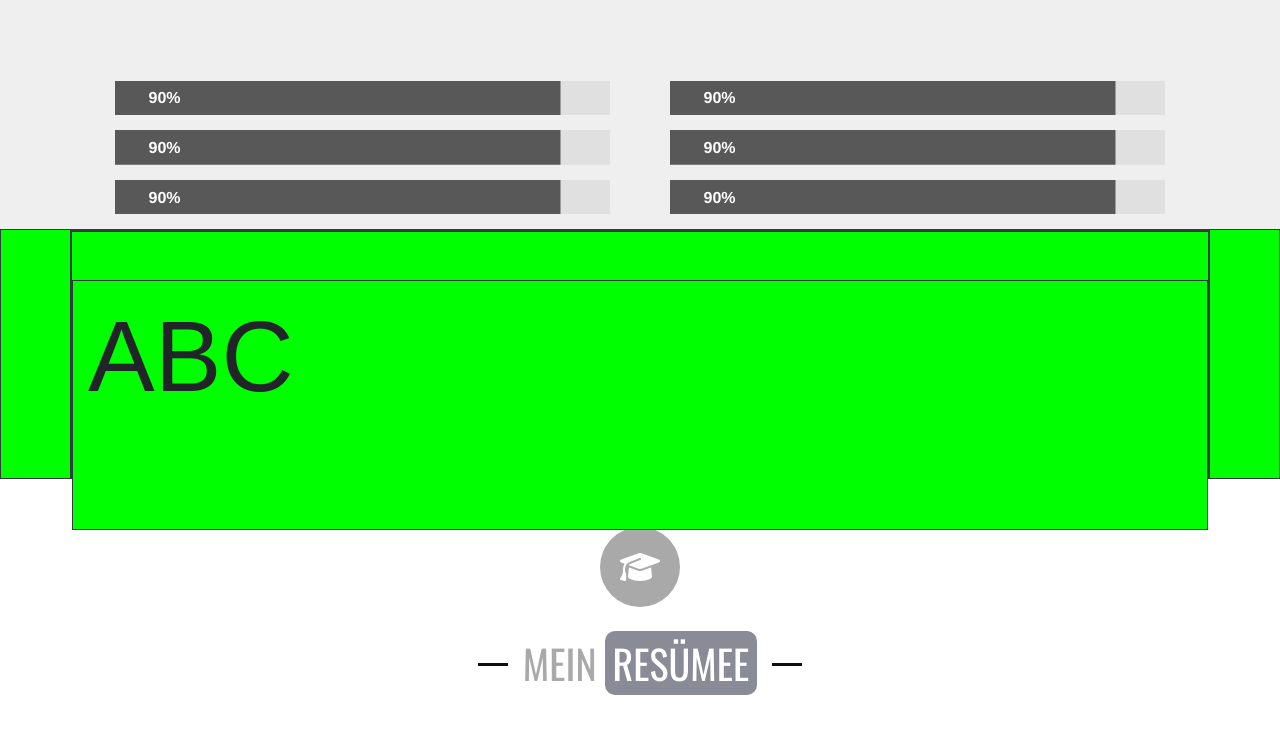
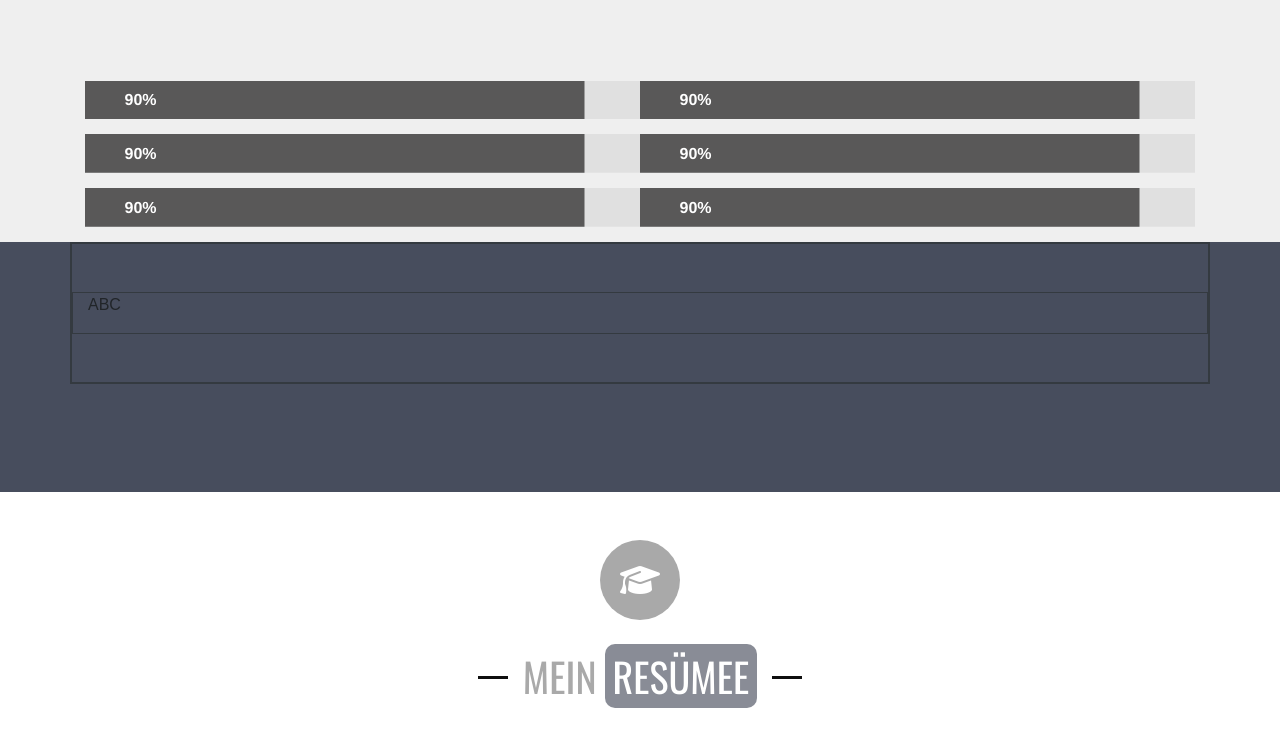
Before and after one commit to QVllasa/Homepage_old, a PHP site: page /home.html in a window 1280 px wide. Shown: the part 3520-4250 px from the top of the page. Run offline with PHP 8.4, Linux system fonts and the light colour scheme; some libraries are stand-ins or nearby versions.

Commit message:
working on main content

```diff
--- /dev/null
+++ b/Development/css/freelancestyle.css
@@ -0,0 +1,4 @@
+.freelancer {
+  height: 250px;
+  background-color: #474D5D;
+}
--- a/Development/css/homestyle.css
+++ b/Development/css/homestyle.css
@@ -536,10 +536,3 @@ video {
   height: auto;
   position: relative;
 }
-
-
-.freelancer {
-  height: 250px;
-  background-color: #00FF00;
-  font-size: 250%;
-}
--- a/Development/home.html
+++ b/Development/home.html
@@ -16,11 +16,13 @@
   <!--  <link rel="stylesheet" href="https://stackpath.bootstrapcdn.com/bootstrap/4.3.1/css/bootstrap.min.css"-->
   <!--        integrity="sha384-ggOyR0iXCbMQv3Xipma34MD+dH/1fQ784/j6cY/iJTQUOhcWr7x9JvoRxT2MZw1T" crossorigin="anonymous">-->
   <!-- kasserver bootstrap style -->
-  <link rel="stylesheet" href="bootstrap4/css/bootstrap.min.css" type="text/css">
   <!--own stylsheets-->
   <link rel="stylesheet" href="css/homestyle.css" type="text/css">
   <link rel="stylesheet" href="css/resumestyle.css" type="text/css">
+  <link rel="stylesheet" href="css/freelancestyle.css" type="text/css">
   <!--end own stylesheets-->
+  <link rel="stylesheet" href="bootstrap4/css/bootstrap.min.css" type="text/css">
+
 
   <meta name="theme-color" content="#fafefa">
   <script src="js/vendor/modernizr-3.7.1.min.js"></script>
@@ -680,11 +682,11 @@
   </div>
 
   <!-- freelancer -->
-  <div class="container-fluid border border-dark freelancer">
+  <div class="container-fluid freelancer">
     <div class="container border border-dark">
       <div class="row border border-dark justify-content-center">
-        <div class="col-lg-12 border border-dark m-5 freelancer">
-          ABC
+        <div class="col-lg-12 border border-dark m-5 ">
+          <p>ABC</p>
         </div>
       </div>
     </div>
```
